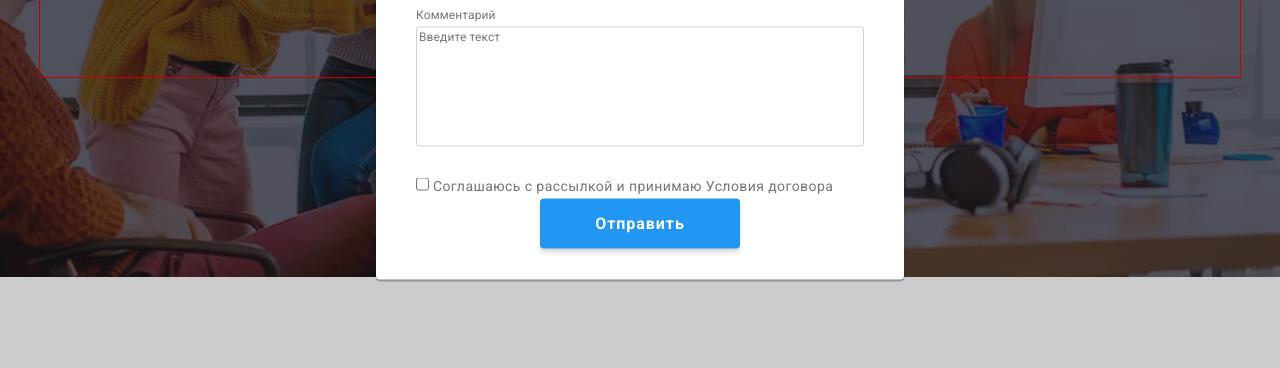
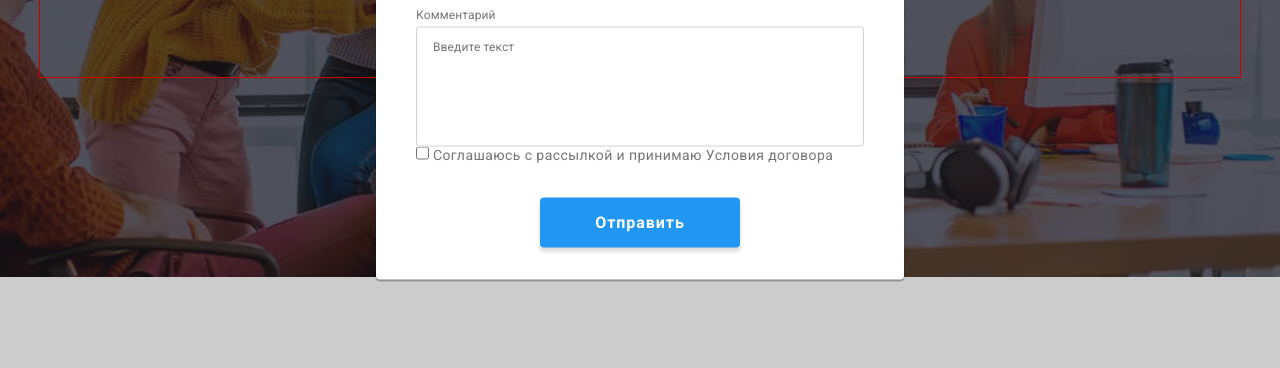
Before and after one commit to DmitriyKorshunov/goit-markup-hw-06, a plain HTML site: page index.html in a window 1280 px wide. Both pictures are taken after a click on the button "Заказать услугу". Shown: the part 411-779 px from the top of the page. Drawn offline with nearby package versions, Linux system fonts and the light colour scheme.

Commit message:
В модальном окне чек бокс и кнопка отправки вынесены за форму

```diff
--- a/index.html
+++ b/index.html
@@ -449,8 +449,9 @@
     <!--modal window-->
     <div class="backdrop is-hidden" data-modal>
       <div class="modal">
+        <p class="modal-titel">Оставьте свои данные, мы вам перезвоним</p>
         <button type="button" class="button-modal" data-modal-close></button>
-        <p class="modal-titel">Оставьте свои данные, мы вам перезвоним</p>
+
         <form class="modal-field">
           <label class="input">
             <span class="modal-text">Имя</span>
@@ -503,19 +504,20 @@
               placeholder="Введите текст"
             ></textarea>
           </label>
-          <div>
-            <label class="modal-checkbox">
+        </form>
+        <div class="modal-checkbox">
+          <label class="">
             <input type="checkbox" name="hobby" value="reading" />
-              <span class="modal-checkbox-text"
-                >Соглашаюсь с рассылкой и принимаю <a>Условия договора</a></span
-              >
+            <span class="modal-checkbox-text">
+              Соглашаюсь с рассылкой и принимаю
+            </span>
+            <span>Условия договора</span>
           </label>
         </div>
 
         <button type="submit" class="modal-btn list">
           <span class="modal-btn-text">Отправить</span>
         </button>
-        </form>
       </div>
     </div>
     <script src="./js/modal.js"></script>
--- a/styles/styles.css
+++ b/styles/styles.css
@@ -959,6 +959,9 @@ img {
 .modal-field {
   display: flex;
   flex-direction: column;
+  width: 448px;
+  height: 342px;
+  margin-bottom: 20px;
 }
 
 .input {
@@ -993,7 +996,6 @@ img {
 }
 
 .modal-label {
-  margin-bottom: 20px;
 }
 
 .textarea {
@@ -1011,13 +1013,15 @@ img {
   font-style: normal;
   font-weight: 400;
   font-size: 12px;
-  line-height: 14px;
+  line-height: 1.17;
   letter-spacing: 0.01em;
+  padding: 12px 16px;
 
-  color: rgba(117, 117, 117, 0.5);
+  /*color: rgba(117, 117, 117, 0.5);*/
 }
 
-.modal-checkbox-text {
+.modal-checkbox {
+  margin-bottom: 30px;
 }
 
 .modal-btn {
@@ -1031,7 +1035,7 @@ img {
   border: none;
   border-radius: 4px;
 
-  background: #2196f3;
+  background: var(--accent-color);
   box-shadow: 0px 4px 4px rgba(0, 0, 0, 0.15);
   border-radius: 4px;
 }
```
Lines whose indentation alone changed are shown as unchanged.
